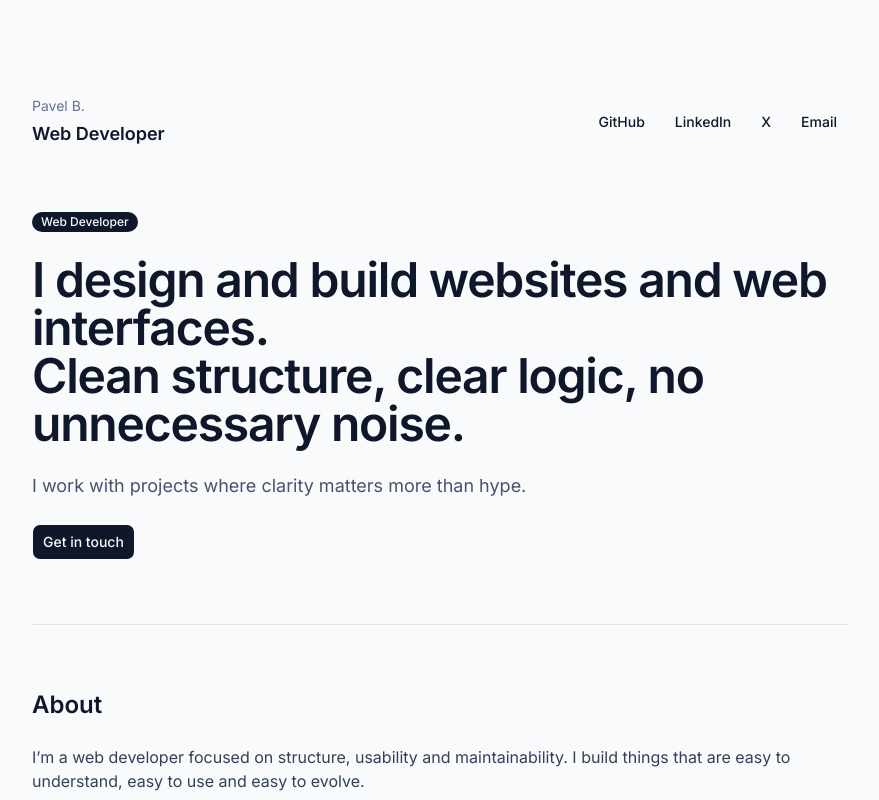
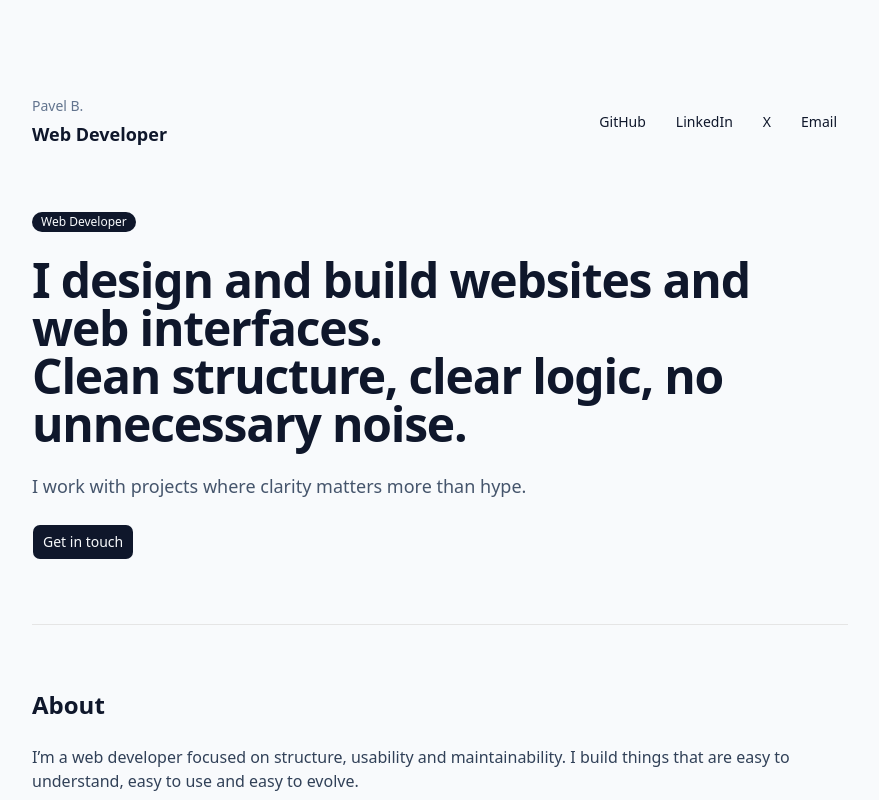
Before and after one commit to paulbgtr/paulbg.dev, a Next.js app: page / in a window 1280 px wide. Shown: the top 800 px of the page, without its empty margins (200-1079 px from the left). Built offline with nearby package versions, Linux system fonts and the light colour scheme.

Commit message:
use poppins

```diff
--- a/app/layout.tsx
+++ b/app/layout.tsx
@@ -1,17 +1,11 @@
 import type { Metadata } from "next";
-import { Geist, Geist_Mono, Inter } from "next/font/google";
+import { Poppins } from "next/font/google";
 import "./globals.css";
 
-const inter = Inter({subsets:['latin'],variable:'--font-sans'});
-
-const geistSans = Geist({
-  variable: "--font-geist-sans",
+const poppins = Poppins({
   subsets: ["latin"],
-});
-
-const geistMono = Geist_Mono({
-  variable: "--font-geist-mono",
-  subsets: ["latin"],
+  weight: ["400", "700"],
+  variable: "--font-poppins",
 });
 
 export const metadata: Metadata = {
@@ -25,12 +19,8 @@
   children: React.ReactNode;
 }>) {
   return (
-    <html lang="en" className={inter.variable}>
-      <body
-        className={`${geistSans.variable} ${geistMono.variable} antialiased`}
-      >
-        {children}
-      </body>
+    <html lang="en" className={poppins.variable}>
+      <body className={`${poppins.variable} antialiased`}>{children}</body>
     </html>
   );
 }
```
